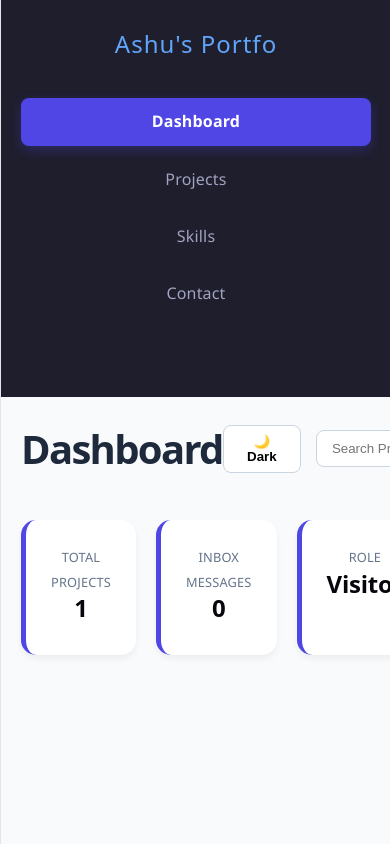
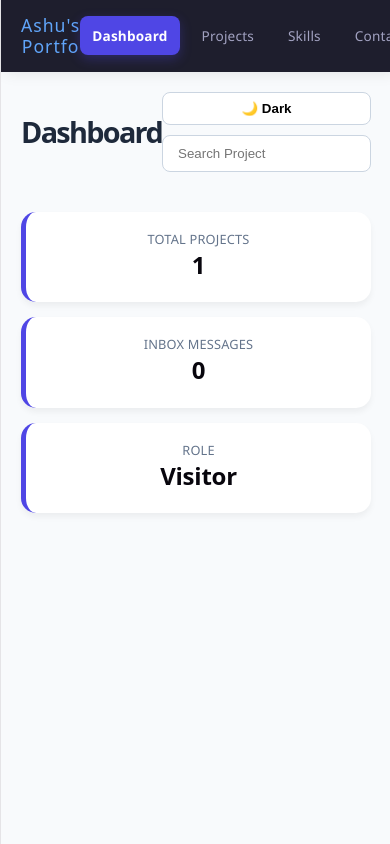
Before and after one commit to ashusidd/my-portfolio, a React (Vite) app: page / in a window 390 px wide. Built offline with nearby package versions, Linux system fonts and the light colour scheme.

Commit message:
Improved mobile responsiveness

```diff
--- a/src/App.css
+++ b/src/App.css
@@ -435,22 +435,98 @@ body {
   color: white;
 }
 
-/* 10. RESPONSIVE MOBILE */
+/* 10. RESPONSIVE MOBILE - REWRITTEN FOR ASHU */
 @media (max-width: 768px) {
+
+  /* 📱 Make the container stack vertically */
   .dashboard-container {
     flex-direction: column;
+    height: auto;
+    min-height: 100vh;
     overflow-y: auto;
   }
 
+  /* 🧭 Turn Sidebar into a Top Navbar */
   .sidebar {
     width: 100%;
     height: auto;
-    position: static;
+    padding: 15px 20px;
+    flex-direction: row;
+    align-items: center;
+    justify-content: space-between;
+    position: sticky;
+    top: 0;
+    z-index: 1000;
   }
 
+  .sidebar h2 {
+    margin-bottom: 0;
+    font-size: 1.1rem;
+  }
+
+  .sidebar ul {
+    display: flex;
+    gap: 10px;
+  }
+
+  .menu-item {
+    margin-bottom: 0;
+    padding: 8px 12px;
+    font-size: 0.85rem;
+  }
+
+  /* 🕵️‍♂️ Hide Admin Text on Mobile to save space */
+  .admin-trigger {
+    display: none;
+  }
+
+  /* 📄 Adjust Content Padding */
   .content {
+    padding: 20px;
     height: auto;
-    overflow-y: visible;
-    padding: 20px;
+  }
+
+  .content-header h1 {
+    font-size: 1.8rem;
+  }
+
+  .header-controls {
+    flex-direction: column;
+    align-items: stretch;
+    width: 100%;
+    gap: 10px;
+  }
+
+  .search-bar {
+    width: 100%;
+  }
+
+  /* 📊 Stack the Stats Cards */
+  .stats-row {
+    flex-direction: column;
+    gap: 15px;
+  }
+
+  .stat-card {
+    padding: 15px;
+  }
+
+  /* 🏗️ Single Column Project Grid */
+  .project-grid {
+    grid-template-columns: 1fr;
+    /* One card per row */
+  }
+
+  /* 📝 Form Adjustments for small screens */
+  .contact-form,
+  .add-project-form {
+    padding: 25px;
+    border-radius: 20px;
+    width: 100%;
+    max-width: 100%;
+  }
+
+  .contact-form h2 {
+    font-size: 1.4rem;
   }
 }
```
